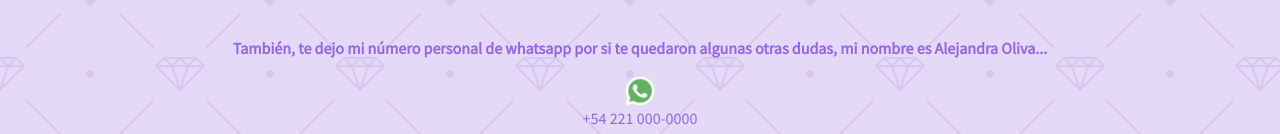
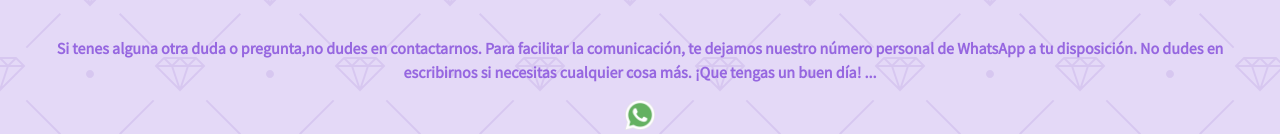
Before and after one commit to orianacerrudo/GemasyBrillos, a website: page paginas/contacto.html in a window 1280 px wide. Shown: the part 826-960 px from the top of the page. Drawn offline with nearby package versions, Linux system fonts and the light colour scheme.

Commit message:
pequeños cambios

```diff
--- a/paginas/contacto.html
+++ b/paginas/contacto.html
@@ -226,8 +226,8 @@
       <div>
         <div id="fondo-contacto2">
           <p class="h2-contacto">
-            También, te dejo mi número personal de whatsapp por si te quedaron
-            algunas otras dudas, mi nombre es Alejandra Oliva...
+            Si tenes alguna otra duda o pregunta,no dudes en contactarnos. Para facilitar la comunicación, te dejamos nuestro número personal de WhatsApp a tu disposición. No dudes en escribirnos si necesitas cualquier cosa más.
+            ¡Que tengas un buen día! ...
           </p>
           <div id="whatsapp">
             <img
```
